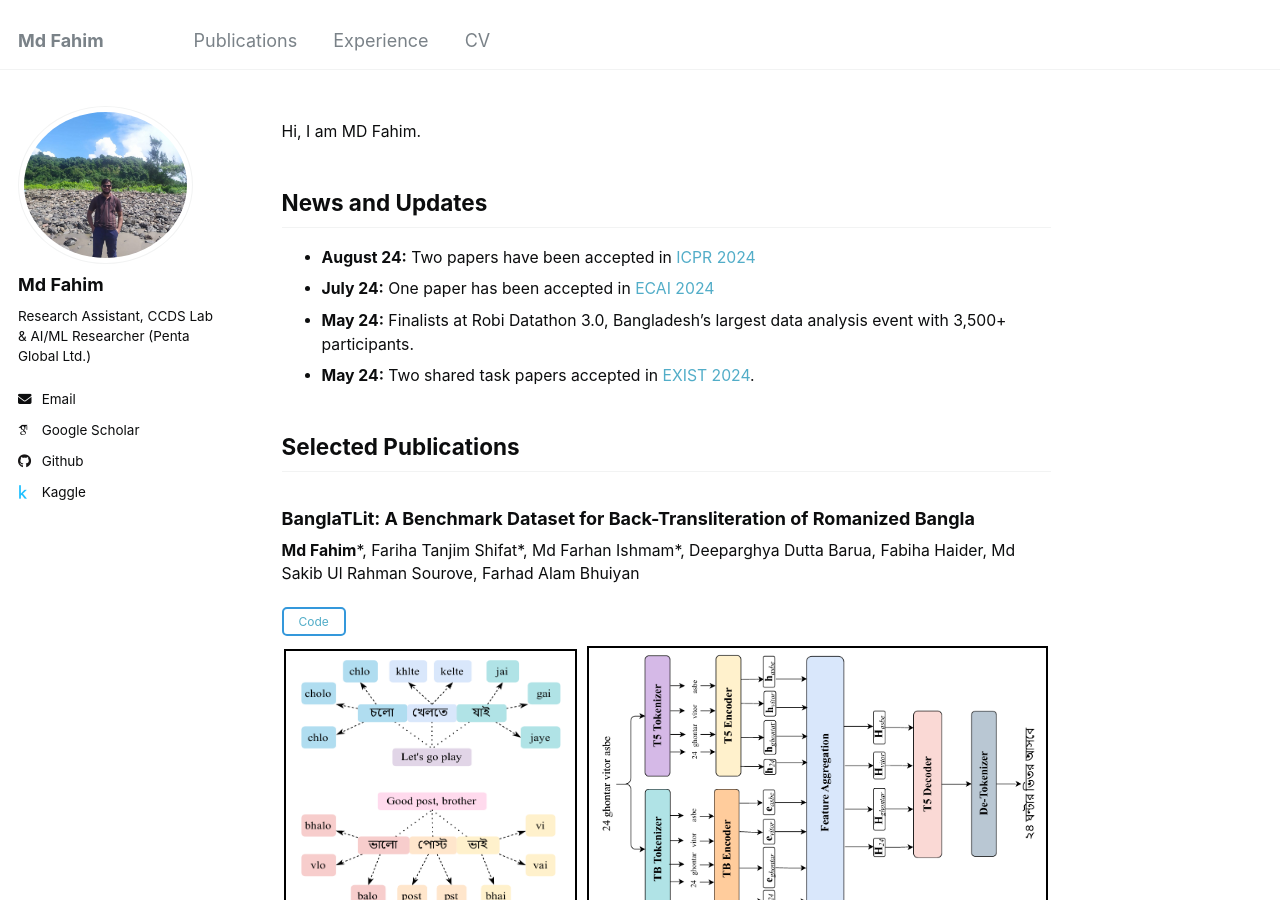
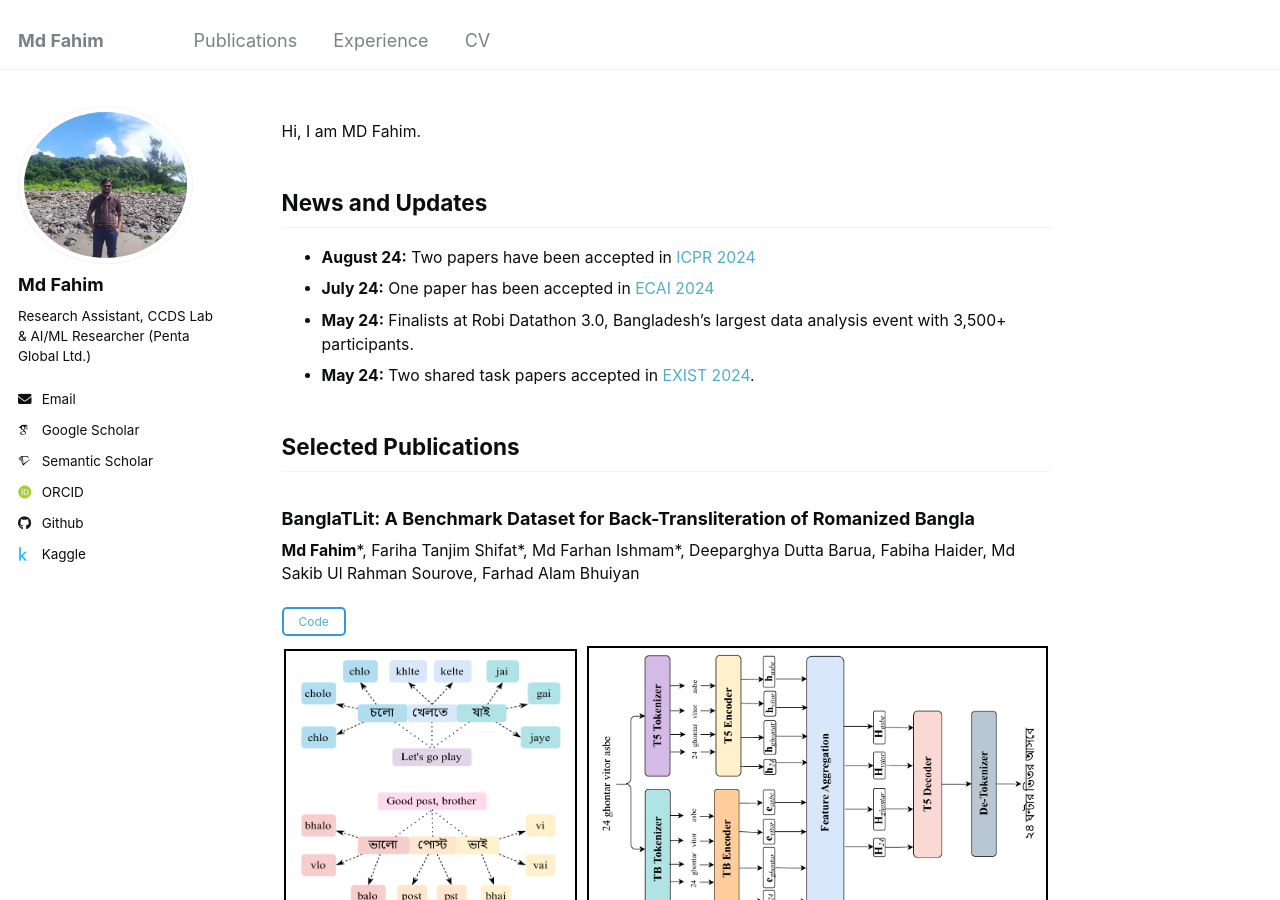
Before and after one commit to md-fahim/md-fahim.github.io, a Jekyll site: the page built from _pages/about.md, in a window 1280 px wide and 900 px high. Built offline with Jekyll 4.4.1, drawn with Linux system fonts in a browser that asks for light colours; some web fonts are replaced; some of the changed lines change nothing that is shown.

Commit message:
updated info

```diff
--- a/_config.yml
+++ b/_config.yml
@@ -34,8 +34,8 @@ author:
   arxiv            : # URL - Update with the correct link to your profile
   googlescholar    : "https://scholar.google.com/citations?user=fIQFVoUAAAAJ&hl=en"
   impactstory      : # URL
-  orcid            : # 0009-0004-3725-0342
-  semantic         : # URL
+  orcid            : 0009-0001-6139-5283
+  semantic         : "https://www.semanticscholar.org/author/Md-Fahim/2269456710"
   pubmed           : # "https://www.ncbi.nlm.nih.gov/pubmed/?term=john+snow"
   researchgate     : # URL
 
```
